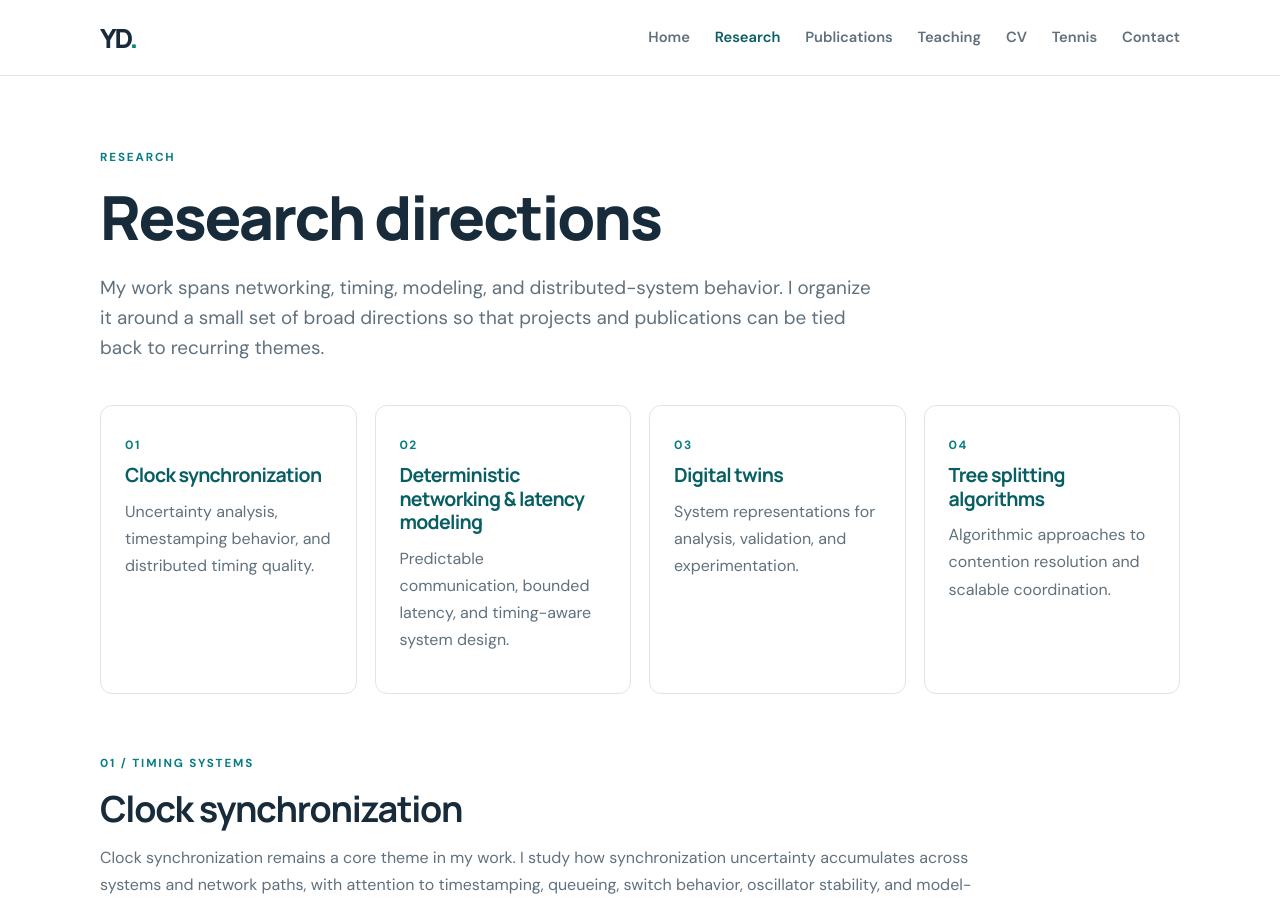
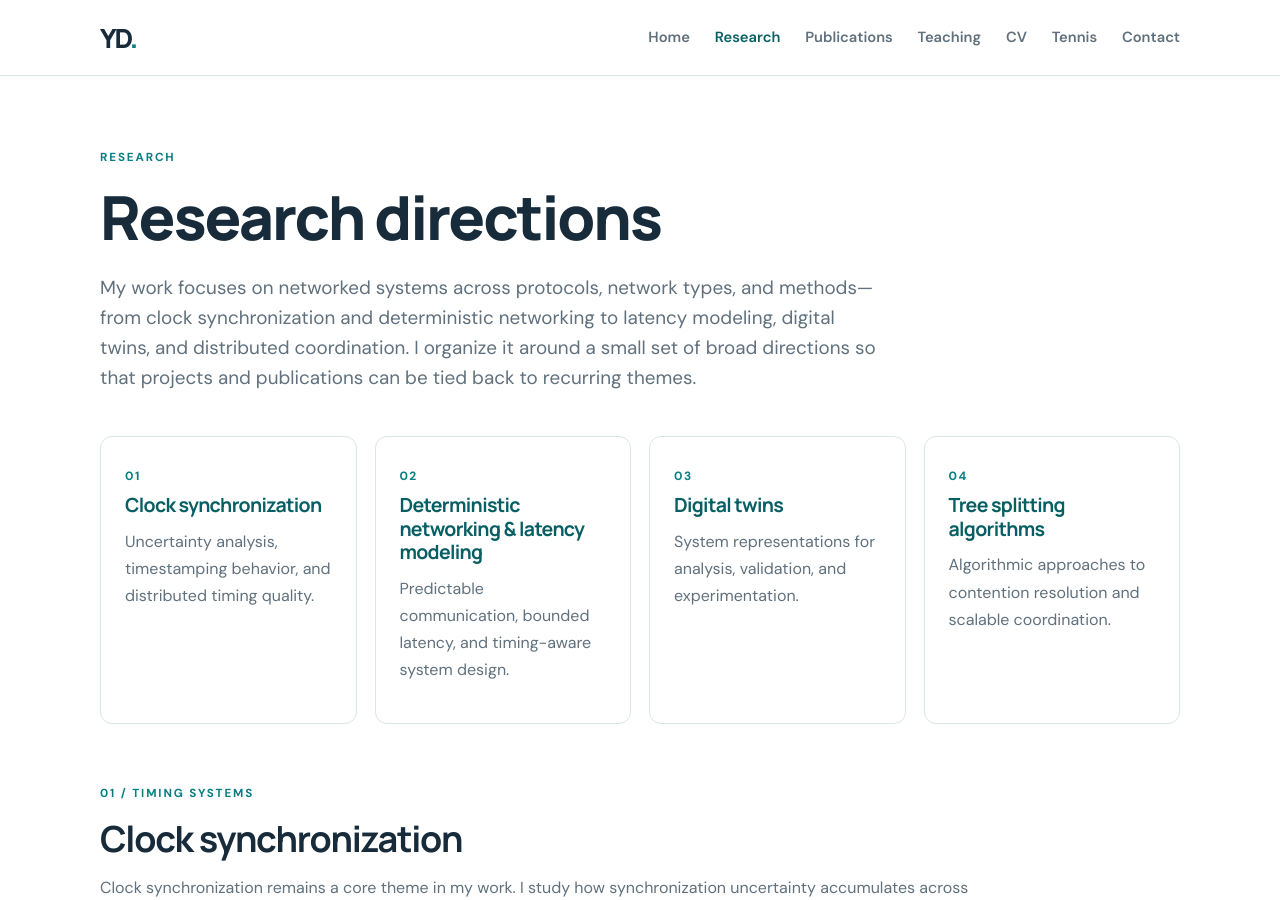
Before and after one commit to deshpandeyash/deshpandeyash.github.io, a Jekyll site: the page built from research.html, in a window 1280 px wide and 900 px high. Built offline with Jekyll 4.4.1, drawn with Linux system fonts in a browser that asks for light colours.

Commit message:
Refine research page lead
Co-authored-by: Copilot <223556219+Copilot@users.noreply.github.com>

```diff
--- a/research.html
+++ b/research.html
@@ -8,7 +8,7 @@ permalink: /research/
 <main id="main" class="container page-content">
   <p class="eyebrow">Research</p>
   <h1>Research directions</h1>
-  <p class="page-lead">My work spans networking, timing, modeling, and distributed-system behavior. I organize it around a small set of broad directions so that projects and publications can be tied back to recurring themes.</p>
+  <p class="page-lead">My work focuses on networked systems across protocols, network types, and methods—from clock synchronization and deterministic networking to latency modeling, digital twins, and distributed coordination. I organize it around a small set of broad directions so that projects and publications can be tied back to recurring themes.</p>
 
   <section class="topic-grid">
     {% for direction in site.data.research_directions %}
```
